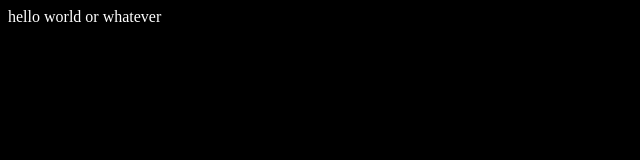
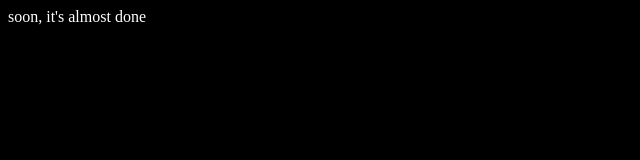
Before and after one commit to theblurry99/dpmodernity, a plain HTML site: page index.html in a window 1280 px wide. Shown: the full height of the page, 0-640 px from the left. Drawn offline with Linux system fonts and the light colour scheme.

Commit message:
Update index.html

```diff
--- a/index.html
+++ b/index.html
@@ -3,6 +3,6 @@
 <body>
 <body bgcolor="black">
   <font color="white">
-hello world or whatever
+soon, it's almost done
 </body>
 </html>
```
